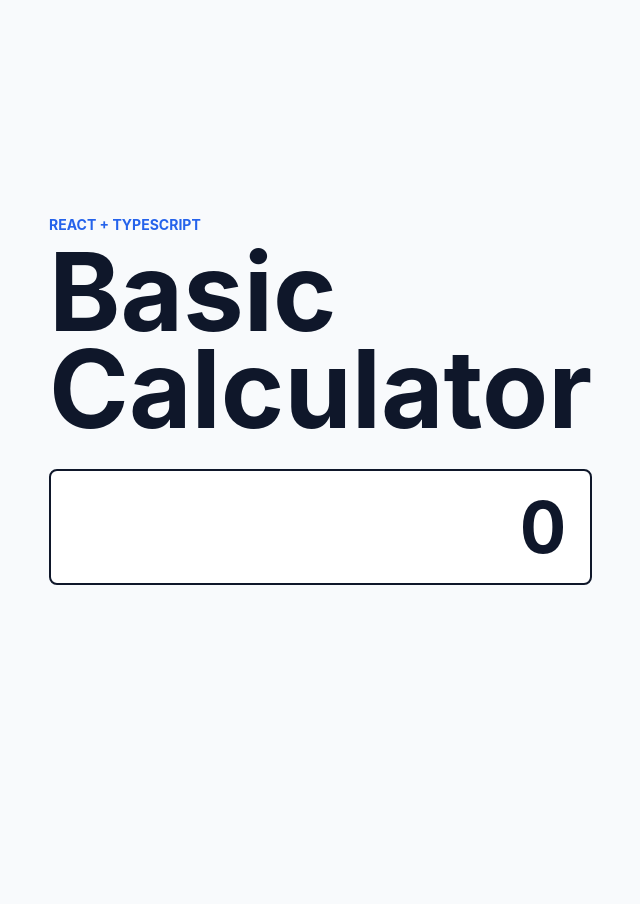
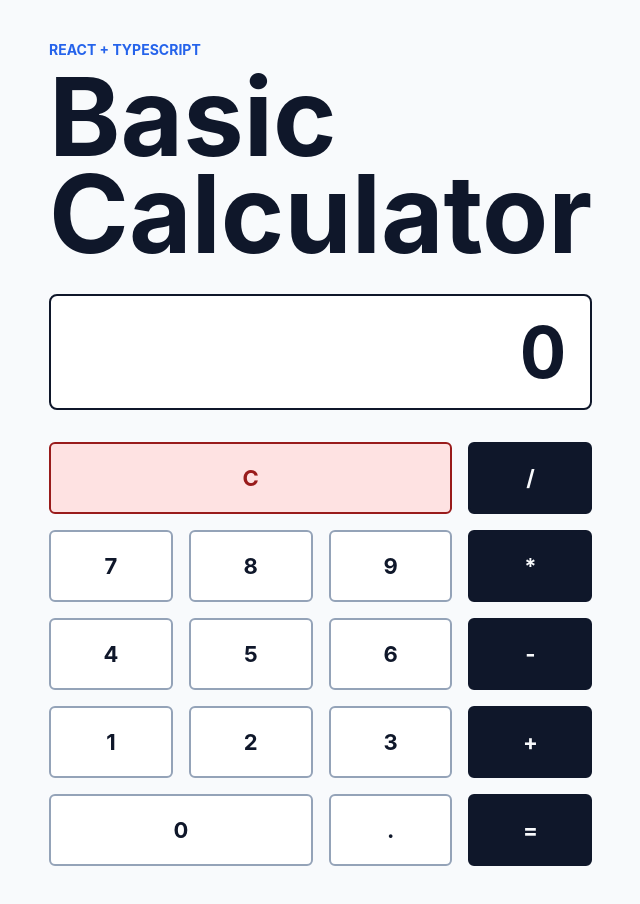
Before and after one commit to mtplayground/li-ying-1f95-basic-calculator, a React (Vite) app: page / in a window 1280 px wide. Shown: the whole page, without its empty margins (383-1023 px from the left). Before the commit the page ends 800 px from the top, so only its background shows below. Built offline with nearby package versions, Linux system fonts and the light colour scheme.

Commit message:
feat: Build the keypad grid layout

```diff
--- a/src/components/AppShell.tsx
+++ b/src/components/AppShell.tsx
@@ -1,5 +1,6 @@
 import { createInitialCalculatorState, formatDisplay } from '../engine';
 import { Display } from './Display';
+import { Keypad } from './Keypad';
 
 export function AppShell() {
   const displayValue = formatDisplay(createInitialCalculatorState());
@@ -14,6 +15,7 @@ export function AppShell() {
           </h1>
         </header>
         <Display value={displayValue} />
+        <Keypad />
       </section>
     </main>
   );
--- /dev/null
+++ b/src/components/Keypad.tsx
@@ -0,0 +1,157 @@
+import type { CalculatorAction } from '../engine';
+import { Button, type CalculatorButtonVariant } from './Button';
+
+export interface KeypadProps {
+  onAction?: (action: CalculatorAction) => void;
+}
+
+interface KeypadButtonDefinition {
+  id: string;
+  label: string;
+  accessibleLabel: string;
+  variant: CalculatorButtonVariant;
+  action: CalculatorAction;
+  className?: string;
+}
+
+const keypadButtons: KeypadButtonDefinition[] = [
+  {
+    id: 'clear',
+    label: 'C',
+    accessibleLabel: 'Clear',
+    variant: 'clear',
+    action: { type: 'clear' },
+    className: 'col-span-3',
+  },
+  {
+    id: 'divide',
+    label: '/',
+    accessibleLabel: 'Divide',
+    variant: 'operator',
+    action: { type: 'operator', operator: 'divide' },
+  },
+  {
+    id: 'seven',
+    label: '7',
+    accessibleLabel: 'Seven',
+    variant: 'digit',
+    action: { type: 'digit', digit: '7' },
+  },
+  {
+    id: 'eight',
+    label: '8',
+    accessibleLabel: 'Eight',
+    variant: 'digit',
+    action: { type: 'digit', digit: '8' },
+  },
+  {
+    id: 'nine',
+    label: '9',
+    accessibleLabel: 'Nine',
+    variant: 'digit',
+    action: { type: 'digit', digit: '9' },
+  },
+  {
+    id: 'multiply',
+    label: '*',
+    accessibleLabel: 'Multiply',
+    variant: 'operator',
+    action: { type: 'operator', operator: 'multiply' },
+  },
+  {
+    id: 'four',
+    label: '4',
+    accessibleLabel: 'Four',
+    variant: 'digit',
+    action: { type: 'digit', digit: '4' },
+  },
+  {
+    id: 'five',
+    label: '5',
+    accessibleLabel: 'Five',
+    variant: 'digit',
+    action: { type: 'digit', digit: '5' },
+  },
+  {
+    id: 'six',
+    label: '6',
+    accessibleLabel: 'Six',
+    variant: 'digit',
+    action: { type: 'digit', digit: '6' },
+  },
+  {
+    id: 'subtract',
+    label: '-',
+    accessibleLabel: 'Subtract',
+    variant: 'operator',
+    action: { type: 'operator', operator: 'subtract' },
+  },
+  {
+    id: 'one',
+    label: '1',
+    accessibleLabel: 'One',
+    variant: 'digit',
+    action: { type: 'digit', digit: '1' },
+  },
+  {
+    id: 'two',
+    label: '2',
+    accessibleLabel: 'Two',
+    variant: 'digit',
+    action: { type: 'digit', digit: '2' },
+  },
+  {
+    id: 'three',
+    label: '3',
+    accessibleLabel: 'Three',
+    variant: 'digit',
+    action: { type: 'digit', digit: '3' },
+  },
+  {
+    id: 'add',
+    label: '+',
+    accessibleLabel: 'Add',
+    variant: 'operator',
+    action: { type: 'operator', operator: 'add' },
+  },
+  {
+    id: 'zero',
+    label: '0',
+    accessibleLabel: 'Zero',
+    variant: 'digit',
+    action: { type: 'digit', digit: '0' },
+    className: 'col-span-2',
+  },
+  {
+    id: 'decimal',
+    label: '.',
+    accessibleLabel: 'Decimal point',
+    variant: 'digit',
+    action: { type: 'decimal' },
+  },
+  {
+    id: 'equals',
+    label: '=',
+    accessibleLabel: 'Equals',
+    variant: 'operator',
+    action: { type: 'equals' },
+  },
+];
+
+export function Keypad({ onAction }: KeypadProps) {
+  return (
+    <section aria-label="Calculator keypad" className="calculator-keypad">
+      {keypadButtons.map((key) => (
+        <Button
+          accessibleLabel={key.accessibleLabel}
+          className={key.className}
+          key={key.id}
+          onClick={() => onAction?.(key.action)}
+          variant={key.variant}
+        >
+          {key.label}
+        </Button>
+      ))}
+    </section>
+  );
+}
--- a/src/styles/index.css
+++ b/src/styles/index.css
@@ -71,6 +71,10 @@
     @apply grid h-key-size min-h-key-size place-items-center rounded-control border-2 text-keypad tracking-normal;
   }
 
+  .calculator-keypad {
+    @apply grid grid-cols-4 gap-calc-gap;
+  }
+
   .calculator-button-token--digit {
     @apply border-button-digit-border bg-button-digit text-button-digit-text;
   }
```
